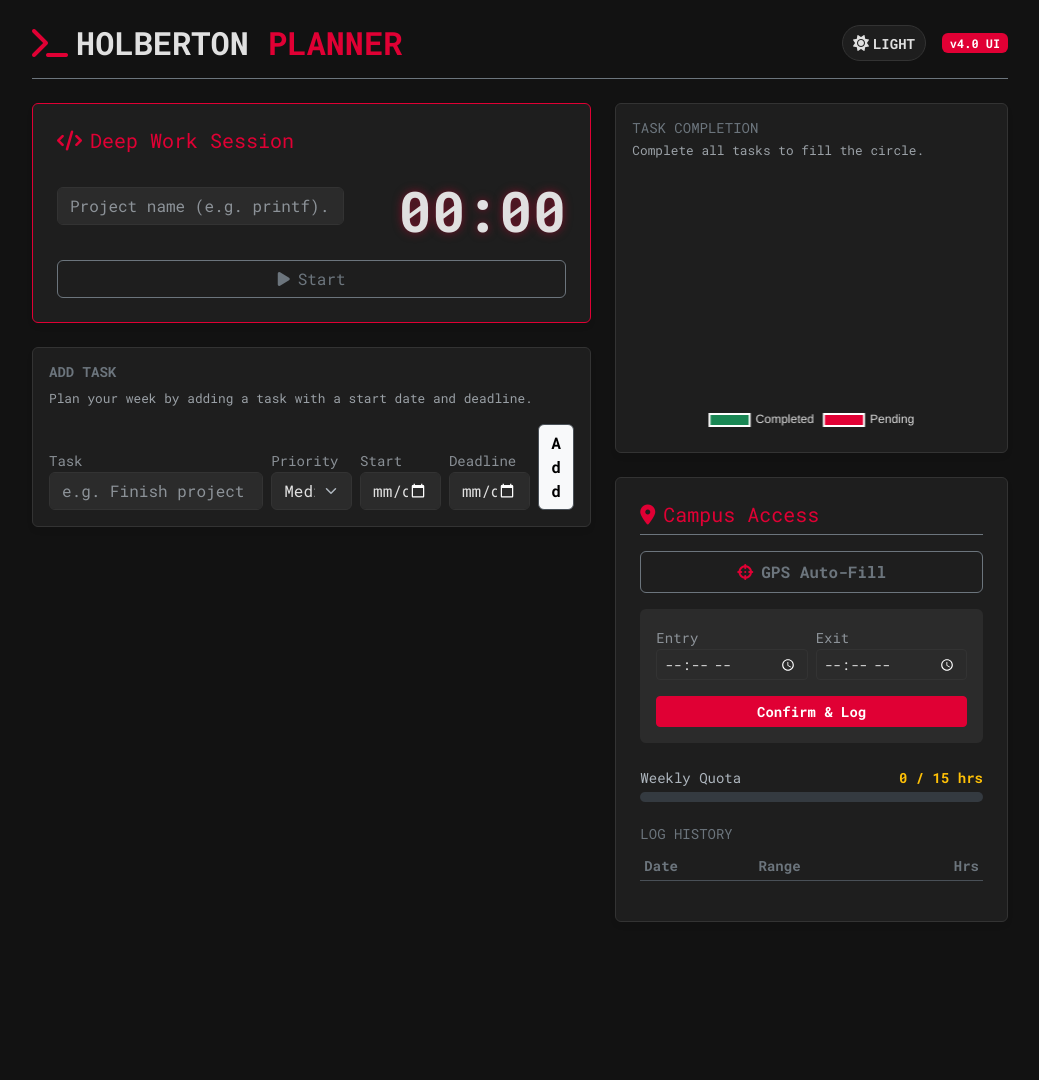
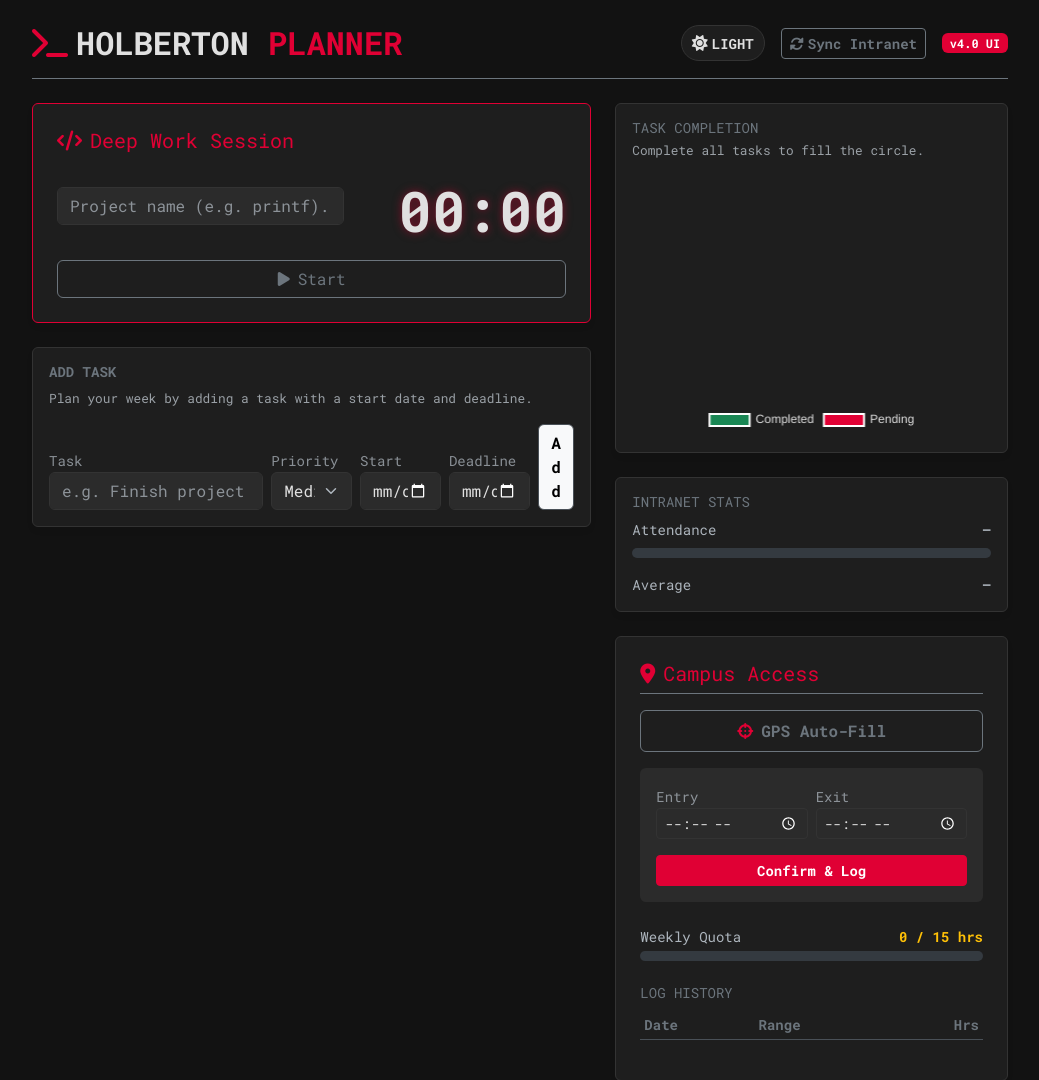
Before and after one commit to aliHasanov22/holb_st_m, a Flask app: page / in a window 1280 px wide. Shown: the top 1080 px of the page, without its empty margins (120-1159 px from the left). Before the commit the page ends 922 px from the top, so only its background shows below. Run offline with Flask 3, Linux system fonts and the light colour scheme; data that the repository does not hold is empty.

Commit message:
Add intranet sync and stats card

```diff
--- a/app.py
+++ b/app.py
@@ -4,6 +4,9 @@
 from datetime import datetime, timedelta, time
 import math # <--- NEW: Needed for distance calculation
 from sqlalchemy import func
+import re
+import requests
+from bs4 import BeautifulSoup
 
 app = Flask(__name__)
 app.config['SQLALCHEMY_DATABASE_URI'] = 'sqlite:///planner.db'
@@ -162,6 +165,59 @@
         week_cursor += timedelta(days=7)
     db.session.commit()
 
+def parse_holberton_date(date_text):
+    match = re.search(r'\d{4}-\d{2}-\d{2}', date_text)
+    if not match:
+        return None
+    return datetime.strptime(match.group(0), '%Y-%m-%d').date()
+
+def sync_holberton_projects(session_cookie):
+    url = "https://intranet.hbtn.io/projects/current"
+    headers = {'Cookie': f'_holberton_intranet_session={session_cookie}'}
+
+    response = requests.get(url, headers=headers, timeout=15)
+    if response.status_code != 200:
+        return None
+
+    soup = BeautifulSoup(response.text, 'html.parser')
+    projects = []
+
+    for project_div in soup.select('.list-group-item'):
+        name_el = project_div.select_one('h4')
+        deadline_el = project_div.select_one('.deadline')
+        if not name_el or not deadline_el:
+            continue
+        name = name_el.text.strip()
+        deadline_raw = deadline_el.text.strip()
+        projects.append({'title': name, 'deadline': deadline_raw})
+
+    return projects
+
+def sync_holberton_stats(session_cookie):
+    url = "https://intranet.hbtn.io/users/my_profile"
+    headers = {'Cookie': f'_holberton_intranet_session={session_cookie}'}
+
+    response = requests.get(url, headers=headers, timeout=15)
+    if response.status_code != 200:
+        return None
+
+    soup = BeautifulSoup(response.text, 'html.parser')
+    stats = {}
+
+    for row in soup.select('.list-group-item'):
+        label_el = row.select_one('strong')
+        value_el = row.select_one('span')
+        if not label_el or not value_el:
+            continue
+        label = label_el.text.strip().lower()
+        value = value_el.text.strip()
+        if 'attendance' in label:
+            stats['attendance'] = value
+        if 'average' in label:
+            stats['average'] = value
+
+    return stats
+
 # --- ROUTES ---
 @app.route('/')
 def index():
@@ -224,6 +280,54 @@
         })
 
     return jsonify(response)
+
+@app.route('/api/sync', methods=['POST'])
+def sync_projects():
+    data = request.json
+    session_cookie = data.get('session_cookie')
+    if not session_cookie:
+        return jsonify({'error': 'Session cookie required.'}), 400
+
+    projects = sync_holberton_projects(session_cookie)
+    if projects is None:
+        return jsonify({'error': 'Failed to sync projects.'}), 400
+
+    added_tasks = []
+    skipped = 0
+
+    for project in projects:
+        existing = Task.query.filter_by(title=project['title']).first()
+        if existing:
+            skipped += 1
+            continue
+        due_date = parse_holberton_date(project['deadline'])
+        new_task = Task(
+            title=project['title'],
+            priority='High',
+            due_date=due_date
+        )
+        db.session.add(new_task)
+        added_tasks.append(new_task)
+
+    db.session.commit()
+
+    return jsonify({
+        'added': [task.to_dict() for task in added_tasks],
+        'skipped': skipped
+    })
+
+@app.route('/api/intranet-stats', methods=['POST'])
+def intranet_stats():
+    data = request.json
+    session_cookie = data.get('session_cookie')
+    if not session_cookie:
+        return jsonify({'error': 'Session cookie required.'}), 400
+
+    stats = sync_holberton_stats(session_cookie)
+    if stats is None:
+        return jsonify({'error': 'Failed to fetch stats.'}), 400
+
+    return jsonify(stats)
 
 @app.route('/api/tasks/<int:id>', methods=['DELETE'])
 def delete_task(id):
--- a/templates/index.html
+++ b/templates/index.html
@@ -127,6 +127,9 @@
                 <i class="fas" :class="isDarkMode ? 'fa-sun' : 'fa-moon'"></i>
                 <span class="small fw-bold ms-1">{{ isDarkMode ? 'LIGHT' : 'DARK' }}</span>
             </button>
+            <button @click="syncIntranet" class="btn btn-outline-secondary btn-sm fw-bold">
+                <i class="fas fa-rotate me-1"></i>Sync Intranet
+            </button>
             <span class="badge bg-holberton">v4.0 UI</span>
         </div>
     </div>
@@ -204,6 +207,21 @@
                 </div>
             </div>
 
+            <div class="card p-3 mb-4">
+                <h6 class="text-secondary small text-uppercase mb-2">Intranet Stats</h6>
+                <div class="d-flex justify-content-between small mb-2">
+                    <span>Attendance</span>
+                    <span class="fw-bold">{{ intranetStats.attendance || '—' }}</span>
+                </div>
+                <div class="progress mb-3" style="height: 10px;">
+                    <div class="progress-bar" role="progressbar" :class="attendanceProgressClass" :style="{ width: intranetAttendancePercent + '%' }"></div>
+                </div>
+                <div class="d-flex justify-content-between small">
+                    <span>Average</span>
+                    <span class="fw-bold">{{ intranetStats.average || '—' }}</span>
+                </div>
+            </div>
+
             <div class="card p-4 mb-4">
                 <h5 class="text-holberton border-bottom border-secondary pb-2 mb-3">
                     <i class="fas fa-map-marker-alt me-2"></i>Campus Access
@@ -274,7 +292,9 @@
                 tasks: [], newTask: '', newPriority: 'Medium', newStartDate: '', newDueDate: '',
                 studySubject: '', timerSeconds: 0, timerRunning: false, timerInterval: null,
                 attEntry: '', attExit: '', attendanceHours: 0, attendanceLogs: [],
-                gpsLoading: false
+                gpsLoading: false,
+                intranetStats: { attendance: '', average: '' },
+                intranetLoading: false
             }
         },
         computed: {
@@ -283,7 +303,15 @@
                 const secs = (this.timerSeconds % 60).toString().padStart(2, '0');
                 return `${mins}:${secs}`;
             },
-            attendancePercent() { return Math.min(100, (this.attendanceHours / 15) * 100); }
+            attendancePercent() { return Math.min(100, (this.attendanceHours / 15) * 100); },
+            intranetAttendancePercent() {
+                const match = String(this.intranetStats.attendance || '').match(/[\d.]+/);
+                if (!match) return 0;
+                return Math.min(100, parseFloat(match[0]));
+            },
+            attendanceProgressClass() {
+                return this.intranetAttendancePercent < 85 ? 'bg-danger' : 'bg-success';
+            }
         },
         methods: {
             // Inside your Vue methods
@@ -346,6 +374,39 @@
                     document.documentElement.setAttribute('data-bs-theme', 'dark');
                 }
             },
+            async syncIntranet() {
+                if (this.intranetLoading) return;
+                const cookie = prompt('Paste your Holberton session cookie:');
+                if (!cookie) return;
+                this.intranetLoading = true;
+                try {
+                    const res = await fetch('/api/sync', {
+                        method: 'POST',
+                        headers: { 'Content-Type': 'application/json' },
+                        body: JSON.stringify({ session_cookie: cookie })
+                    });
+                    const data = await res.json();
+                    if (!res.ok) {
+                        alert(data.error || 'Sync failed.');
+                    } else {
+                        this.fetchTasks();
+                        this.renderChart();
+                    }
+                    const statsRes = await fetch('/api/intranet-stats', {
+                        method: 'POST',
+                        headers: { 'Content-Type': 'application/json' },
+                        body: JSON.stringify({ session_cookie: cookie })
+                    });
+                    const statsData = await statsRes.json();
+                    if (statsRes.ok) {
+                        this.intranetStats = statsData;
+                    }
+                } catch (e) {
+                    alert('Sync failed.');
+                } finally {
+                    this.intranetLoading = false;
+                }
+            },
 
             // --- GPS & API (Same as before) ---
             gpsCheckIn() {
```
